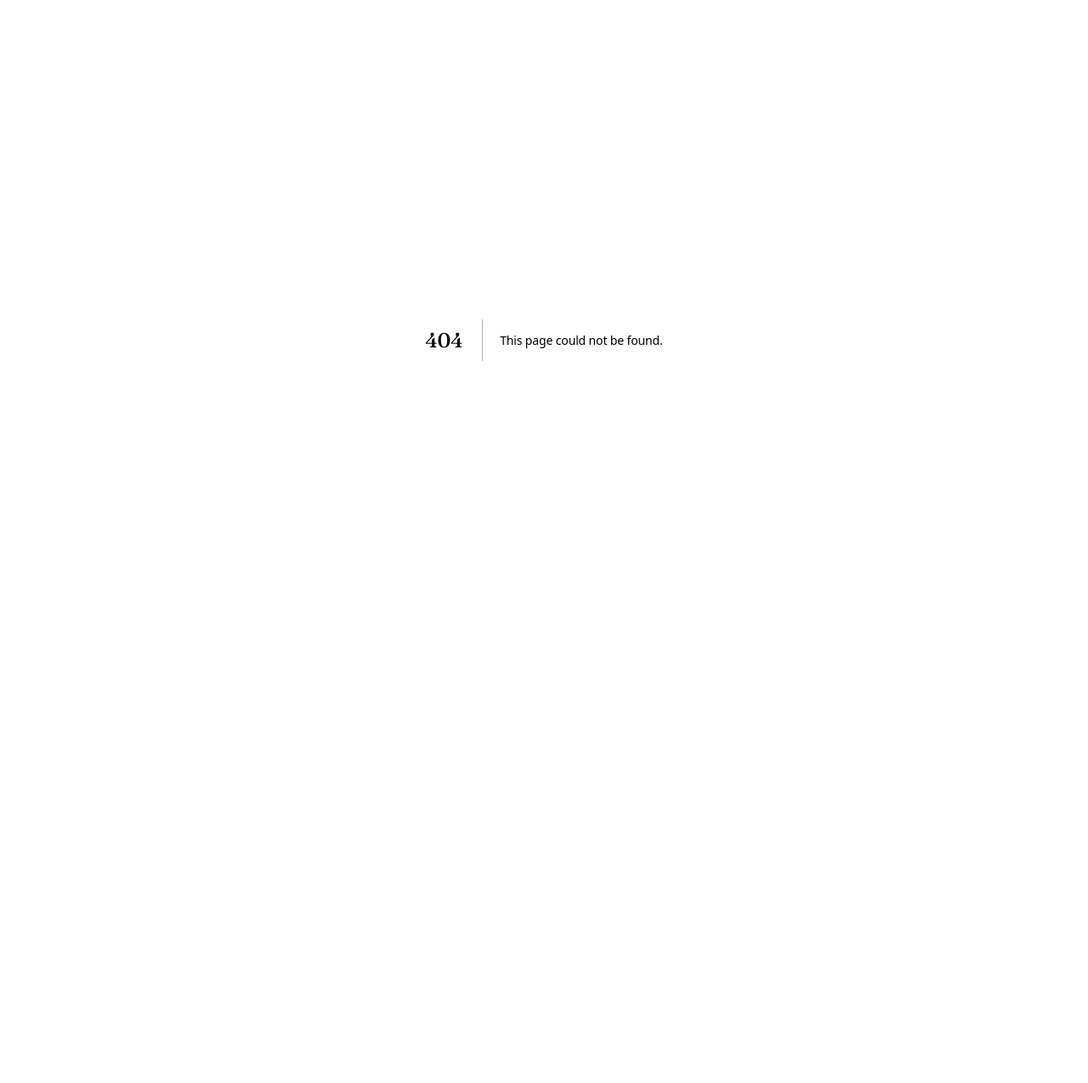
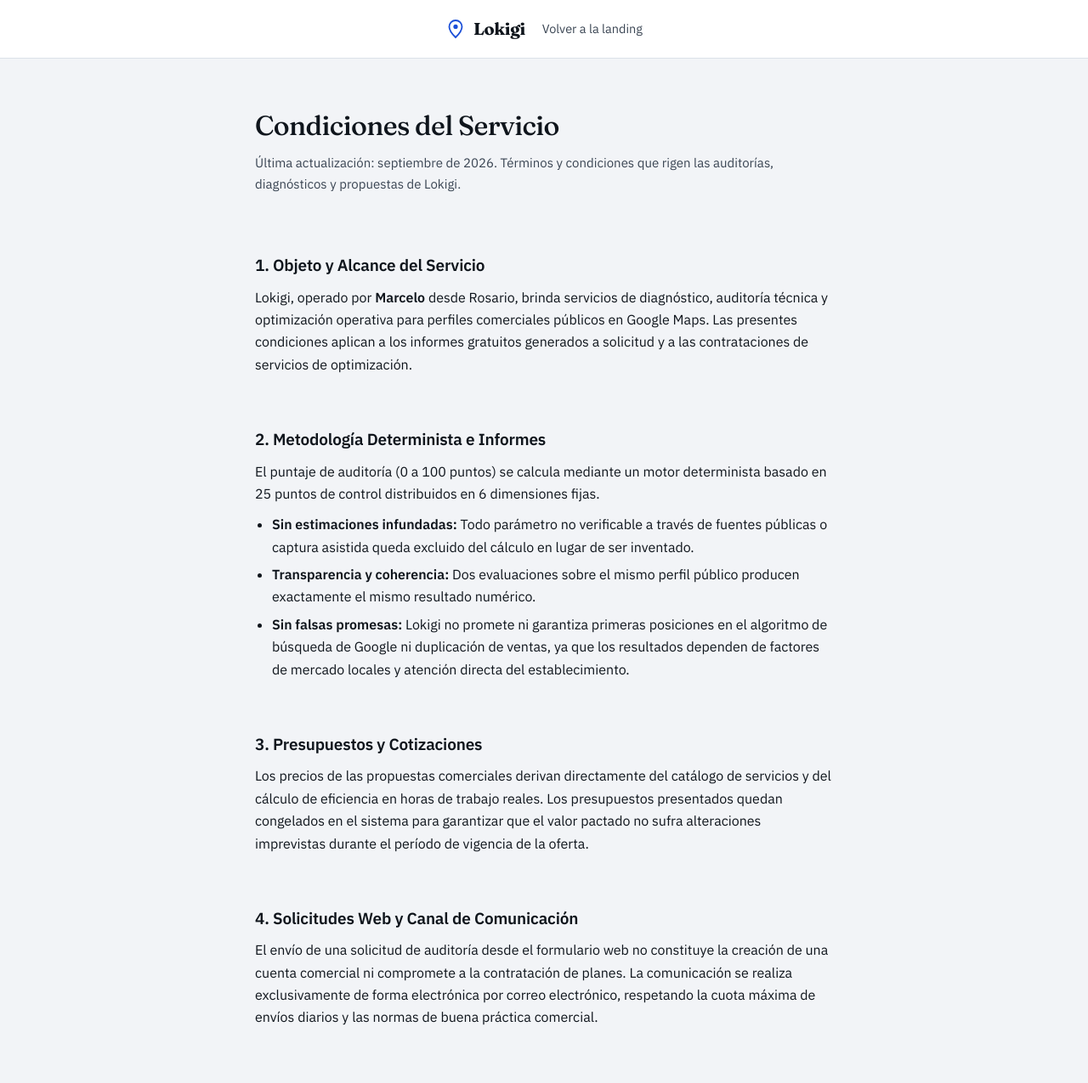
Before and after one commit to marcelodanieldm/lkg, a Next.js app: page /condiciones in a window 1280 px wide. Before the commit this address had no page. Shown: the top 1275 px of the page at 85% size. Before the commit the page ends 800 px from the top, so only its background shows below. Built offline with nearby package versions, Linux system fonts and the light colour scheme.

Commit message:
feat(landing): agregar página de condiciones del servicio (/condiciones) y enlace en el footer

```diff
--- /dev/null
+++ b/app/condiciones/page.jsx
@@ -0,0 +1,108 @@
+import Link from 'next/link';
+
+export const metadata = {
+  title: 'Condiciones del Servicio',
+  robots: 'noindex,nofollow',
+};
+
+const AGENCIA = process.env.AGENCIA_NOMBRE || 'Lokigi';
+const CIUDAD = process.env.AGENCIA_CIUDAD || '[TU CIUDAD]';
+const CORREO = process.env.EMAIL_OPERADOR || process.env.GMAIL_FROM || '';
+const PERSONA = process.env.AGENCIA_PERSONA || '[TU NOMBRE]';
+
+export default function Condiciones() {
+  return (
+    <>
+      <header className="tapa">
+        <div className="ancho" style={{ display: 'flex', alignItems: 'center', gap: 20, flexWrap: 'wrap' }}>
+          <Link href="/" className="marca"
+                style={{ display: 'flex', alignItems: 'center', gap: 9, textDecoration: 'none', color: 'var(--ink)' }}>
+            <Pin size={24} color="var(--accent)" />
+            <b style={{ fontFamily: 'Fraunces, Georgia, serif', fontSize: 20, letterSpacing: '-.02em' }}>{AGENCIA}</b>
+          </Link>
+          <nav style={{ marginLeft: 'auto' }}>
+            <Link href="/">Volver a la landing</Link>
+          </nav>
+        </div>
+      </header>
+
+      <main style={{ maxWidth: 720, margin: '60px auto 100px', padding: '0 20px', lineHeight: 1.65, color: 'var(--ink)' }}>
+        <h1 style={{ fontFamily: 'Fraunces, Georgia, serif', fontSize: 32, marginBottom: 12, letterSpacing: '-.02em' }}>
+          Condiciones del Servicio
+        </h1>
+        <p style={{ fontSize: 15, color: 'var(--ink-2)', marginBottom: 36 }}>
+          Última actualización: septiembre de 2026. Términos y condiciones que rigen las auditorías, diagnósticos y propuestas de {AGENCIA}.
+        </p>
+
+        <section style={{ display: 'flex', flexDirection: 'column', gap: 28 }}>
+          <div>
+            <h2 style={{ fontSize: 19, fontWeight: 600, marginBottom: 8 }}>1. Objeto y Alcance del Servicio</h2>
+            <p>
+              {AGENCIA}, operado por <b>{PERSONA}</b> desde {CIUDAD}, brinda servicios de diagnóstico, auditoría técnica
+              y optimización operativa para perfiles comerciales públicos en Google Maps. Las presentes condiciones aplican a
+              los informes gratuitos generados a solicitud y a las contrataciones de servicios de optimización.
+            </p>
+          </div>
+
+          <div>
+            <h2 style={{ fontSize: 19, fontWeight: 600, marginBottom: 8 }}>2. Metodología Determinista e Informes</h2>
+            <p style={{ marginBottom: 10 }}>
+              El puntaje de auditoría (0 a 100 puntos) se calcula mediante un motor determinista basado en 25 puntos de control
+              distribuidos en 6 dimensiones fijas.
+            </p>
+            <ul style={{ paddingLeft: 20, margin: 0, display: 'flex', flexDirection: 'column', gap: 6 }}>
+              <li><b>Sin estimaciones infundadas:</b> Todo parámetro no verificable a través de fuentes públicas o captura asistida queda excluido del cálculo en lugar de ser inventado.</li>
+              <li><b>Transparencia y coherencia:</b> Dos evaluaciones sobre el mismo perfil público producen exactamente el mismo resultado numérico.</li>
+              <li><b>Sin falsas promesas:</b> {AGENCIA} no promete ni garantiza primeras posiciones en el algoritmo de búsqueda de Google ni duplicación de ventas, ya que los resultados dependen de factores de mercado locales y atención directa del establecimiento.</li>
+            </ul>
+          </div>
+
+          <div>
+            <h2 style={{ fontSize: 19, fontWeight: 600, marginBottom: 8 }}>3. Presupuestos y Cotizaciones</h2>
+            <p>
+              Los precios de las propuestas comerciales derivan directamente del catálogo de servicios y del cálculo de eficiencia
+              en horas de trabajo reales. Los presupuestos presentados quedan congelados en el sistema para garantizar que el valor pactado no sufra alteraciones imprevistas durante el período de vigencia de la oferta.
+            </p>
+          </div>
+
+          <div>
+            <h2 style={{ fontSize: 19, fontWeight: 600, marginBottom: 8 }}>4. Solicitudes Web y Canal de Comunicación</h2>
+            <p>
+              El envío de una solicitud de auditoría desde el formulario web no constituye la creación de una cuenta comercial
+              ni compromete a la contratación de planes. La comunicación se realiza exclusivamente de forma electrónica por correo electrónico, respetando la cuota máxima de envíos diarios y las normas de buena práctica comercial.
+            </p>
+          </div>
+
+          <div>
+            <h2 style={{ fontSize: 19, fontWeight: 600, marginBottom: 8 }}>5. Cancelación y Baja Definitiva</h2>
+            <p>
+              Cualquier usuario o establecimiento puede solicitar la baja de nuestras comunicaciones en cualquier momento
+              respondiendo con la palabra <b>BAJA</b> o haciendo clic en el enlace de desuscripción de 1 clic en <Link href="/baja" style={{ color: 'var(--accent)' }}>/baja</Link>.
+              Por diseño, la baja es <b>definitiva e irreversible</b> y bloquea futuros contactos de forma automática.
+            </p>
+          </div>
+
+          <div>
+            <h2 style={{ fontSize: 19, fontWeight: 600, marginBottom: 8 }}>6. Contacto y Consultas</h2>
+            <p>
+              Para cualquier aclaración sobre estas condiciones o los informes emitidos, podés comunicarte directamente a {CORREO ? <b>{CORREO}</b> : 'nuestra casilla de contacto'}.
+            </p>
+          </div>
+        </section>
+
+        <div style={{ marginTop: 48, paddingTop: 20, borderTop: '1px solid var(--line)', display: 'flex', justifyContent: 'space-between', alignItems: 'center' }}>
+          <span style={{ fontSize: 14, color: 'var(--muted)' }}>{AGENCIA} · {CIUDAD}</span>
+          <Link href="/" style={{ fontSize: 14, color: 'var(--accent)', textDecoration: 'none' }}>← Volver al inicio</Link>
+        </div>
+      </main>
+    </>
+  );
+}
+
+const Pin = ({ size = 24, color = 'var(--accent)' }) => (
+  <svg width={size} height={size} viewBox="0 0 24 24" aria-hidden="true">
+    <path d="M12 22s7.5-7.2 7.5-12.5A7.5 7.5 0 0 0 4.5 9.5C4.5 14.8 12 22 12 22z"
+          fill="none" stroke={color} strokeWidth="1.8" />
+    <circle cx="12" cy="9.4" r="2.6" fill={color} />
+  </svg>
+);
--- a/app/page.jsx
+++ b/app/page.jsx
@@ -366,6 +366,7 @@ export default function Landing() {
           <span className="der">
             <a href="#datos">De dónde saqué tus datos</a>
             <Link href="/privacidad">Política de privacidad</Link>
+            <Link href="/condiciones">Condiciones del servicio</Link>
             <Link href="/baja">Darse de baja</Link>
           </span>
         </div>
```
